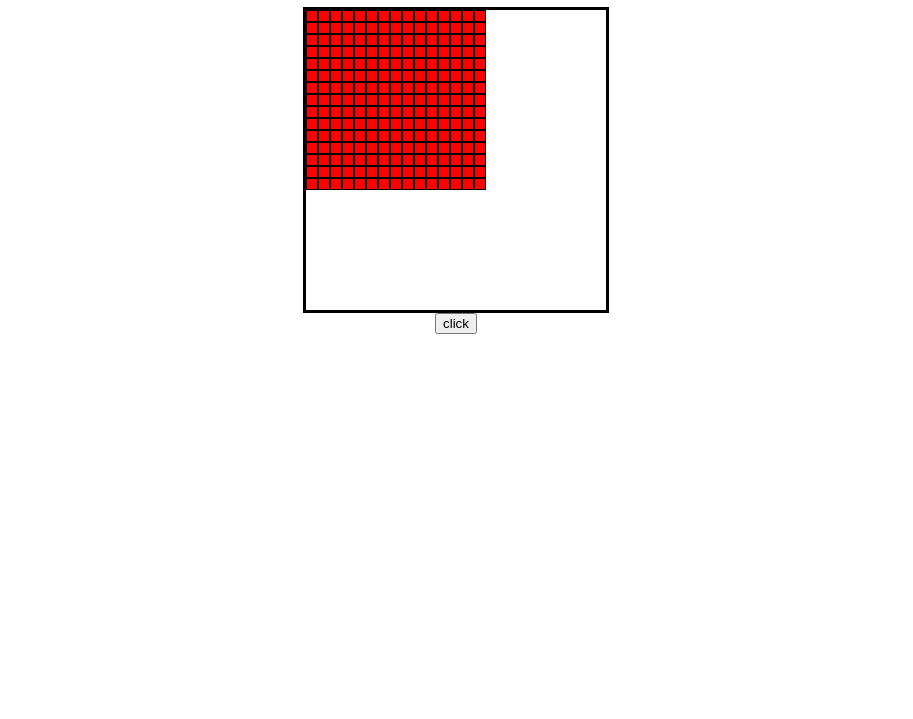
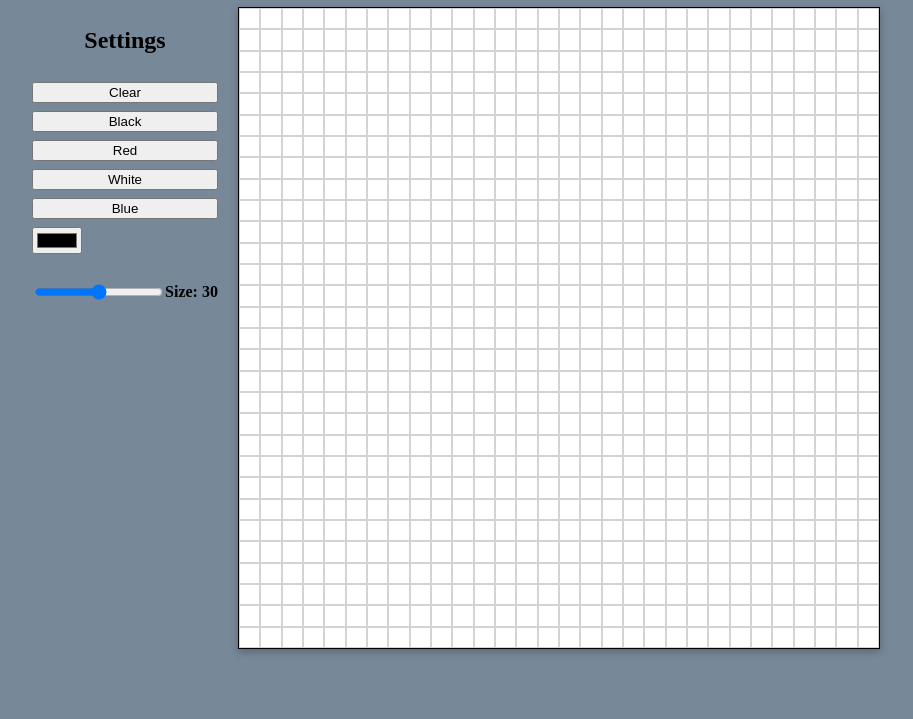
Before and after one commit to MMercer8/Etch-a-Sketch, a plain HTML site: page index.html in a window 1280 px wide. Shown: the part 81-800 px from the top of the page, without its empty margins (184-1097 px from the left). Drawn offline with Linux system fonts and the light colour scheme.

Commit message:
almost complete, 85% functionality

```diff
--- a/index.html
+++ b/index.html
@@ -11,10 +11,30 @@
 <body>
     <h1 class="title">Etch-A-Sketch</h1>
 
+    <div id="boardArea">
 
-        <div id="board">
+        <div id="settings">
+            <h2>Settings</h2>
+            <button id="colorit">Clear</button>
 
-        </div>
-        <button id="colorit">click</button>
+            <button>Black</button>
+            <button>Red</button>
+            <button>White</button>
+            <button>Blue</button>
+            <input type="color" name="colorPicker" id="colorPickerID">
+
+            <div id="sizeControl">
+                <input type="range" name="Size" min="10" max ="50" id="boardSize" onchange="sizeChange(this.value)">
+                <h4 id="sizeValue">size: </h4>
+            </div>
+
+           </div>
+            <div id="grid"></div>
+
+
+
+
+    </div>
+
 </body>
 </html>
--- a/script.js
+++ b/script.js
@@ -1,8 +1,118 @@
-//initial grid size = 64x64
-let boardSize = 15;
+//initial grid size = 64 x 64
+const DEFAULT_COLOR = '#333333';
+const DEFAULT_SIZE = 30;
+
+
+
+const grid = document.getElementById('grid');
+
+let currentSize = DEFAULT_SIZE;
+let currentColor = DEFAULT_COLOR;
 let cellDimensions = 0;
 const board = document.getElementById('board');
-console.log(board);
+let mouseDown = false;
+const sizeValue = document.getElementById('sizeValue');
+sizeValue.textContent = (`Size: ${currentSize}`);
+const boardSizeSlider = document.getElementById('boardSize');
+//boardSizeSlider.addEventListener('change', sizeChange);
+boardSizeSlider.onchange = function(event) {
+    currentSize = event.target.value;
+    setupGrid(currentSize);
+    sizeValue.textContent = (`Size: ${currentSize}`);
+    //console.log("event change works" + event.target.value);
+}
+
+let gridCells = [];
+document.body.onmousedown = () => (mouseDown = true);
+document.body.onmouseup = () => (mouseDown = false);
+
+const colorItButton = document.getElementById('colorit');
+colorItButton.addEventListener('click', clearBoard);
+function sizeChange(e) {
+  //  console.log("size changed to " + e);
+    //currentSize = e;
+
+    //console.log("currentSize: " + currentSize);
+    //setupGrid(currentSize, rgba(255,255,255,1));
+
+
+}
+
+   //console.log("size is: " + boardSizeSlider.value);
+
+
+
+function setupGrid(gridSize) {
+    grid.innerHTML = '';
+    grid.style.gridTemplateColumns = `repeat(${gridSize}, 1fr)`
+    grid.style.gridTemplateRows = `repeat(${gridSize}, 1fr)`
+    console.log(grid.style.gridTemplateRows + " " + grid.style.gridTemplateColumns);
+    for(let i = 0; i < gridSize * gridSize; i++) {
+        const gridElement = document.createElement('div');
+       //gridElement.addEventListener('mousedown', isOver);
+       gridElement.addEventListener('mouseover', isOver);
+       gridElement.addEventListener('mousedown', isOver);
+       gridElement.classList.add('cell');
+       gridCells[i] = gridElement;
+       gridElement.style = `background-color: rgba(255, 255, 255, 1)`
+       //gridElement.style = `bgColor`
+       //cell[i].style = 'background-color: rgba(255, 255, 255, 1)'; //redundant, but deals with override of css styling
+       //gridElement.addEventListener('mouseenter', test);
+       grid.appendChild(gridElement);
+
+
+    }
+}
+
+
+
+    function isOver (e) {
+        //event.relatedTarget.style = 'background-color: rgba(25, 255, 255, 1)';
+
+        if (e.type === 'mouseover' && !mouseDown) return
+        //if (e.type === 'mouseover' && e.type ==='mousedown'){
+        this.style = `background-color: rgba(25,255,255,12)`;
+        //}
+        //alert('it worked');
+        //e.stopPropogation();
+    }
+
+
+
+window.onload = () => {
+   setupGrid(DEFAULT_SIZE);
+    console.log("loaded");
+}
+
+function clearBoard() {
+  grid.innerHTML = '';
+  setupGrid(DEFAULT_SIZE);
+
+}
+
+
+function changeGridColor() {
+    console.log(gridCells);
+    gridCells.forEach(element => {
+
+        element.style = `background-color: rgba(255,255,255,1)`;
+    });
+}
+/*
+const XXXX = document.getElementById('element');
+
+*/
+
+
+/*
+old code here
+
+  console.log(gridCells);
+    gridCells.forEach(element => {
+
+        element.style = `background-color: rgba(255,255,255,1)`;
+    });
+
 function makeGrid(gridSize) {
     //loop
     for(let i = 1; i <= gridSize; i++) {
@@ -38,8 +148,9 @@ const allCells = document.querySelectorAll('.cell');
 
 const btn = document.querySelector('.colorit');
 console.log('btn ' + btn);
+console.log(allCells);
 
-console.log(allCells);
+
 
 function colorSquare() {
     //change color of square when mouse click/drags over div
@@ -69,14 +180,6 @@ function scaledivs() {
 }
 
 
-/*
-old code here
-
-this is a mothafuckin test
-
-
-this is a wholenew test
-
 
 
 */
--- a/styles.css
+++ b/styles.css
@@ -1,5 +1,5 @@
 * {
-
+   /* border: 1px solid red;*/
 
 }
 
@@ -13,21 +13,40 @@ body {
     text-align: center;
     justify-content: center;
     align-items: center;
+    background-color: lightslategrey;
 }
 
-#board {
-    border: solid 3px black;
-    display: flex;
-    width: 300px;
-    height: 300px;
+#grid {
+    border: solid 1px black;
+    background-color: blanchedalmond;
+    float: right;
+    display: grid;
+    box-sizing: content-box;
+    width: 50vw;
+    height: 50vw;
+    box-shadow: rgba(0, 0, 0, 0.24) 0px 3px 8px;
 }
 
 .cell {
-    height: 10%;
-    width: 10px;
-    background-color: aqua;
+   background-color: white;
+   border: 1px solid lightgray;
+   display: block;
 }
 
-.black {
-    background-color: black;
+#settings {
+    display: flex;
+    flex-direction: column;
+    gap: .5em;
 }
+
+#sizeControl {
+    display: inline-flex;
+    margin: 0;
+    padding: 0;
+
+}
+
+#boardArea {
+    display: flex;
+    gap: 20px;
+}
```
Also changed, not shown: 1 other file.
